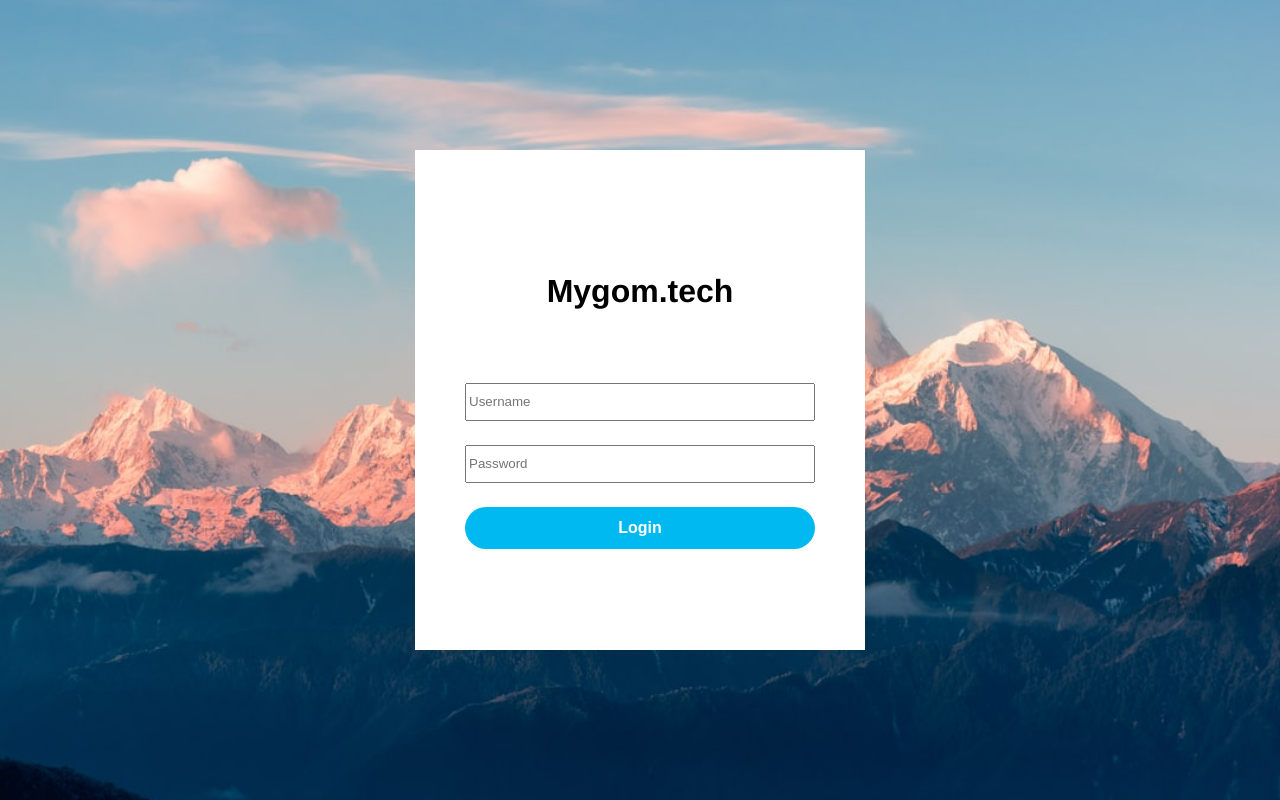
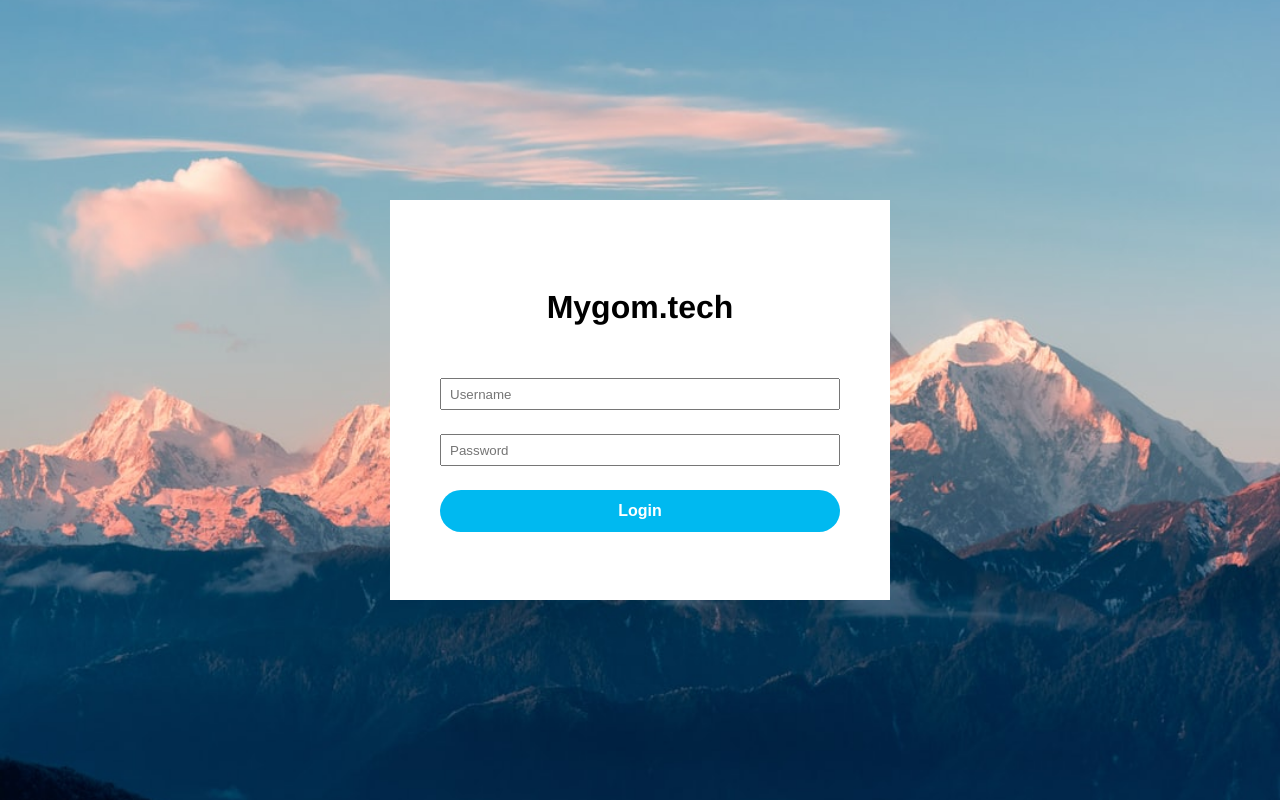
Before and after one commit to ABendaravicius/mygomtech-qualification, a React app: page /login in a window 1280 px wide. Built offline with nearby package versions, Linux system fonts and the light colour scheme.

Commit message:
login validation

```diff
--- a/src/components/ErrorBlock.tsx
+++ b/src/components/ErrorBlock.tsx
@@ -10,7 +10,7 @@ const ErrorBlock: FC<IErrorBlock> = ({error}) => {
   }
 
   return (
-    <div>
+    <div className={'sm-text text-center error'}>
       {error}
     </div>
   )
--- a/src/components/Login/Login.tsx
+++ b/src/components/Login/Login.tsx
@@ -11,43 +11,108 @@ const Login = () => {
   const [username, setUsername] = useState('');
   const [password, setPassword] = useState('');
   const [errorMessage, setErrorMessage] = useState<string>();
+  const [errors, setErrors] = useState<any>({});
+
+  const formControl = (input) => {
+    const {
+      name,
+      value
+    } = input;
+
+    switch (name) {
+      case 'username':
+        errors.username = '';
+        if (!value.length)
+          errors.username = 'Username is required!';
+        break;
+      case 'password':
+        errors.password = '';
+        if (!value.length)
+          errors.password = 'Password is required!';
+        break;
+      default:
+        break;
+    }
+  }
+
+  const handleChange = (e) => {
+    const {name, value} = e.target;
+
+    formControl({name, value});
+
+    switch (name){
+      case 'username':
+        setUsername(value);
+        break;
+      case 'password':
+        setPassword(value)
+        break;
+      default: break;
+    }
+  };
+
+  const validateForm = () => {
+    let isValid = true;
+
+    if (errors.username || errors.password) isValid = false;
+    if (username === '' || password === '') {
+      errors.username = username === '' && 'Username is required!';
+      errors.password = password === '' && 'Password is required!';
+      isValid = false;
+    };
+
+    return isValid;
+  };
 
   const handleSubmit = async (event: SyntheticEvent<HTMLFormElement>) => {
     event.preventDefault();
     setErrorMessage(null);
+    console.log(validateForm());
 
+    if(validateForm()) {
       try {
         await login(username, password);
         push(Routes.Users);
       } catch (error) {
+        console.log(error);
         setErrorMessage(error.message);
       }
+    }
+
   };
 
   return (
     <div className="login-page">
       <form className="login-form" onSubmit={handleSubmit}>
-        <h1 className="text-center">
+        <h1 className="text-center mb-28px">
           Mygom.tech
         </h1>
+        <div className="input-item">
           <input
-          value={username}
-          onChange={(event) => setUsername(event.target.value)}
+            onChange={handleChange}
             placeholder="Username"
+            name="username"
             type="text"
-          className="input mt-52px"
+            className={`input-item__input mt-24px ${errors.username && 'error'}`}
           />
+          {errors.username &&
+            <span className="input-item__message sm-text">{errors.username}</span>}
+        </div>
+        <div className="input-item">
           <input
-          value={password}
-          onChange={(event) => setPassword(event.target.value)}
+            onChange={handleChange}
             placeholder="Password"
+            name="password"
             type="password"
-          className="input mt-24px"
+            className={`input-item__input mt-24px ${errors.password && 'error'}`}
           />
-        <ErrorBlock error={errorMessage}/>
-        <button type="submit" className="button mt-24px">
+          {errors.password &&
+            <span className="input-item__message sm-text">{errors.password}</span>}
+        </div>
+        <button type="submit" className="button mt-24px" disabled={errors.username || errors.password}>
           Login
         </button>
+        <ErrorBlock error={errorMessage}/>
       </form>
     </div>
   )
--- a/src/components/Login/login-style.scss
+++ b/src/components/Login/login-style.scss
@@ -1,20 +1,21 @@
-.login-page {
-  background: url('/public/assets/mountain.jpg');
-  background-size: cover;
-  background-position: center;
-  background-repeat: no-repeat;
-  display: flex;
-  justify-content: center;
-  align-items: center;
-  height: 100%;
+.login {
+  &-page {
+    background: url('/public/assets/mountain.jpg') center no-repeat;
+    background-size: cover;
+    display: flex;
+    justify-content: center;
+    align-items: center;
+    height: 100%;
+  }
 
-  .login-form {
+  &-form {
+    position: relative;
     display: flex;
     justify-content: center;
     flex-direction: column;
     background-color: white;
     padding: 50px;
-    width: 350px;
+    width: 500px;
     height: 400px;
   }
 }
--- a/src/services/login.ts
+++ b/src/services/login.ts
@@ -7,11 +7,16 @@ const login = async (username: string, password: string) => {
     password,
   });
 
-  const response = await fetch(url);
-  const data = await response.json();
-  const { token } = data;
+  try {
+    const response = await fetch(url);
+    const data = await response.json();
+    const {token} = data;
 
-  localStorage.setItem('token', token);
+    localStorage.setItem('token', token);
+  }
+  catch(error) {
+    throw {message: "User with provided username/password cannot be found"};
+  }
 };
 
 export default login;
--- a/src/style/styles.scss
+++ b/src/style/styles.scss
@@ -1,6 +1,10 @@
 @import './_variables';
 @import './_spacings';
 @import './__mixins.scss';
+
+* {
+  box-sizing: border-box;
+}
 
 html, body, #app {
   height: 100%;
@@ -13,8 +17,43 @@ html, body, #app {
   text-align: center;
 }
 
-.input {
-  height: 32px;
+.sm-text {
+  font-size: 12px;
+  line-height: 16px;
+
+  &.error {
+    width: 100%;
+    position: absolute;
+    left: 0;
+    bottom: 36px;
+    color: $red;
+  }
+}
+
+.input-item {
+  position: relative;
+
+  &__input {
+    width: 100%;
+    height: 32px;
+    padding: 8px;
+
+    &.error {
+      border: $red 1px solid;
+      border-radius: 2px;
+
+      &:focus,
+      &:focus-visible {
+        border: $red 2px solid;
+      }
+    }
+  }
+  &__message {
+    position: absolute;
+    left: 0;
+    bottom: -18px;
+    color: $red;
+  }
 }
 
 .button {
```
Lines whose indentation alone changed are shown as unchanged.
